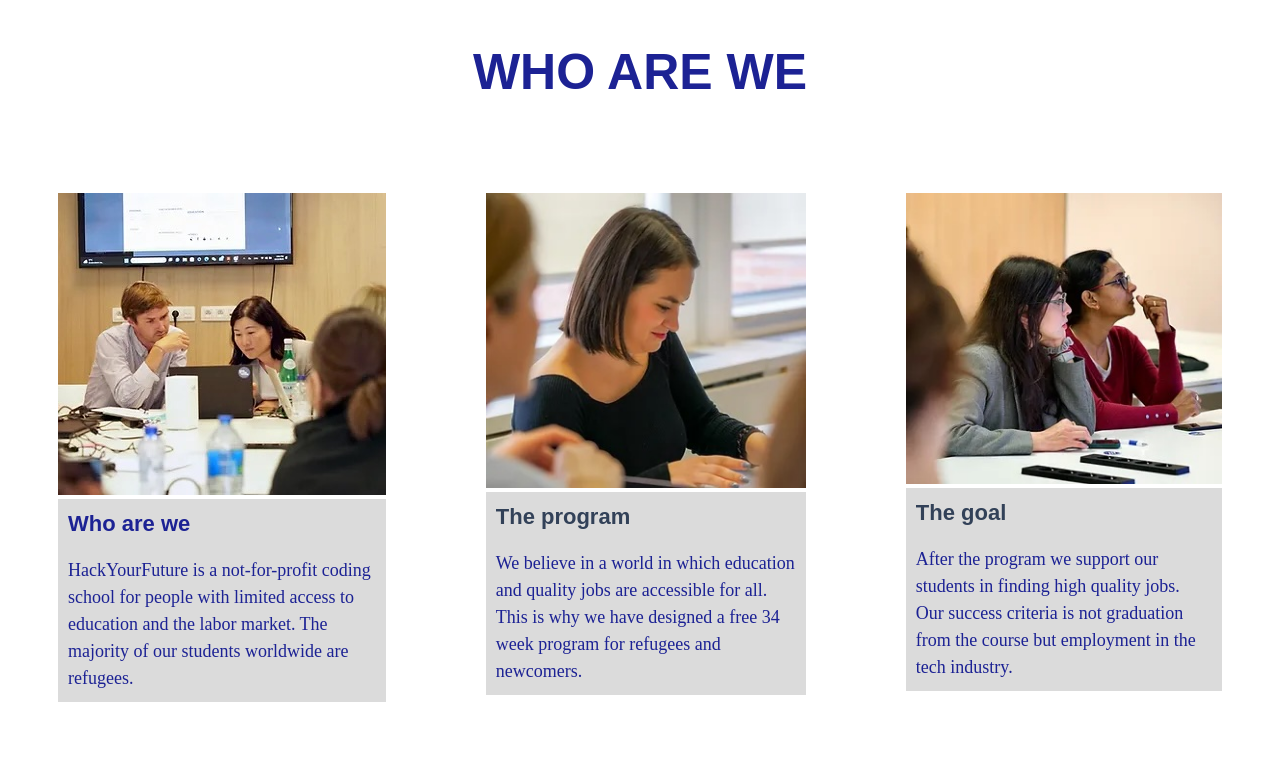
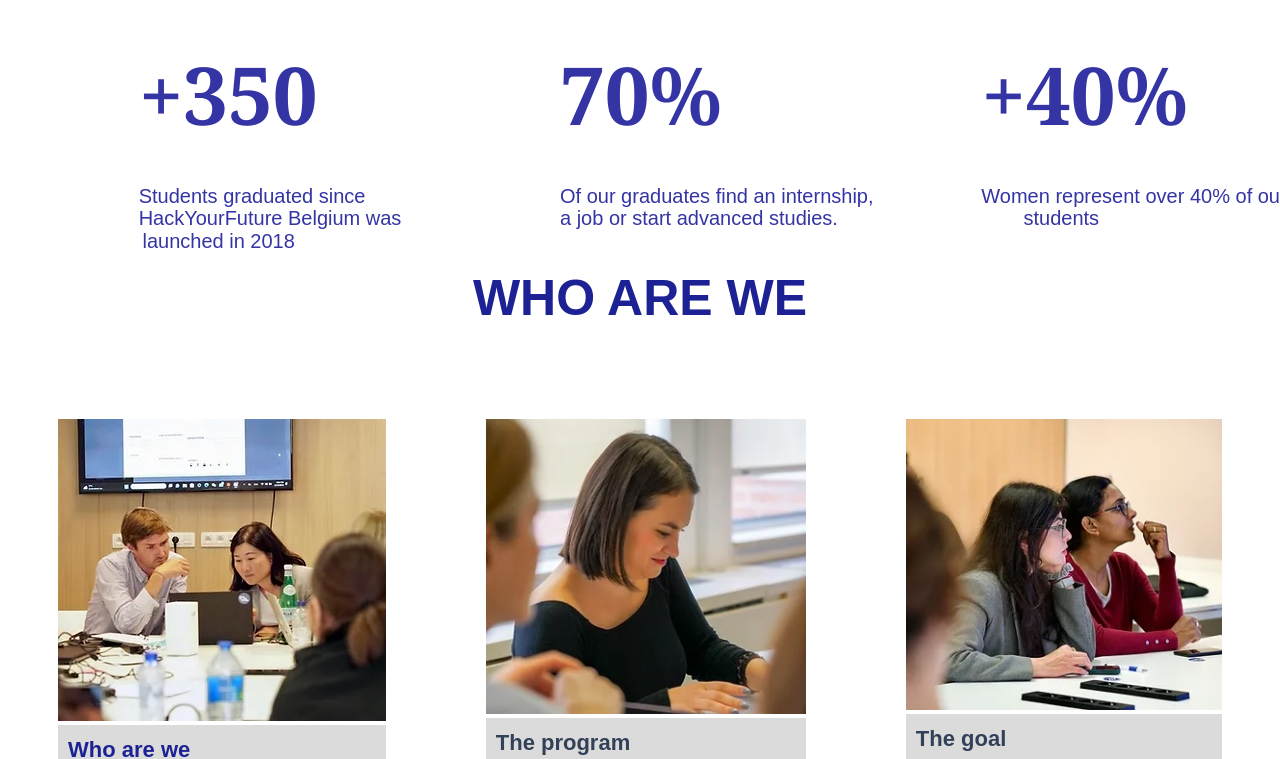
Before and after one commit to HYF-Class23/group2-hyf-rebuild, a website: page index.html in a window 1280 px wide. Shown: the top 759 px of the page. Drawn offline with Linux system fonts and the light colour scheme.

Commit message:
statistics update in index.html

```diff
--- a/index.html
+++ b/index.html
@@ -10,6 +10,31 @@
   </head>
 
   <body>
+    <div>
+      <div id="boxes-container">
+        <div class="boxes-container-boxes">
+          <h1 class="boxes-container-boxes-h1">+350</h1>
+          <pre
+            class="pre-text"
+          >Students graduated since<br>HackYourFuture Belgium was<br>launched in 2018</pre>
+        </div>
+
+        <div class="boxes-container-boxes">
+          <h1 class="boxes-container-boxes-h1">70%</h1>
+          <pre
+            class="pre-text"
+          >Of our graduates find an internship,<br>a job or start advanced studies.</pre>
+        </div>
+
+        <div class="boxes-container-boxes">
+          <h1 class="boxes-container-boxes-h1">+40%</h1>
+          <pre
+            class="pre-text"
+          >Women represent over 40% of our<br>students</pre>
+        </div>
+      </div>
+    </div>
+
     <!--   WHO WE ARE   -->
     <div>
       <h2 class="who-we-are-title">WHO ARE WE</h2>
--- a/styles/something.css
+++ b/styles/something.css
@@ -10,6 +10,7 @@
   color: rgb(28 34 148);
   letter-spacing: 0;
   text-align: center;
+  padding-top: 170px;
 }
 
 .article-container {
@@ -111,3 +112,39 @@
   float: left;
   width: 20%;
 }
+
+#boxes-container {
+  margin: auto;
+  height: 3em;
+  font-family: "Franklin Gothic Medium", "Arial Narrow", Arial, sans-serif;
+  display: flex;
+  flex-direction: row;
+  justify-content: space-around;
+  background-color: white;
+}
+
+.boxes-container-boxes {
+  margin: 1em;
+  width: 10em;
+  height: 1.4em;
+  border: none;
+  background-color: transparent;
+  color: #3434a5;
+  font-family: Arial, Helvetica, sans-serif;
+  text-align: center;
+  vertical-align: baseline;
+  line-height: 1.4em;
+}
+
+.boxes-container-boxes-h1 {
+  font-size: 80px;
+  margin-bottom: 1em;
+  font-family: Georgia, "Times New Roman", Times, serif;
+  padding-top: 5px;
+}
+
+.pre-text {
+  font-family: Arial, Helvetica, sans-serif;
+  font-size: 20px;
+  padding-bottom: 10px;
+}
```
